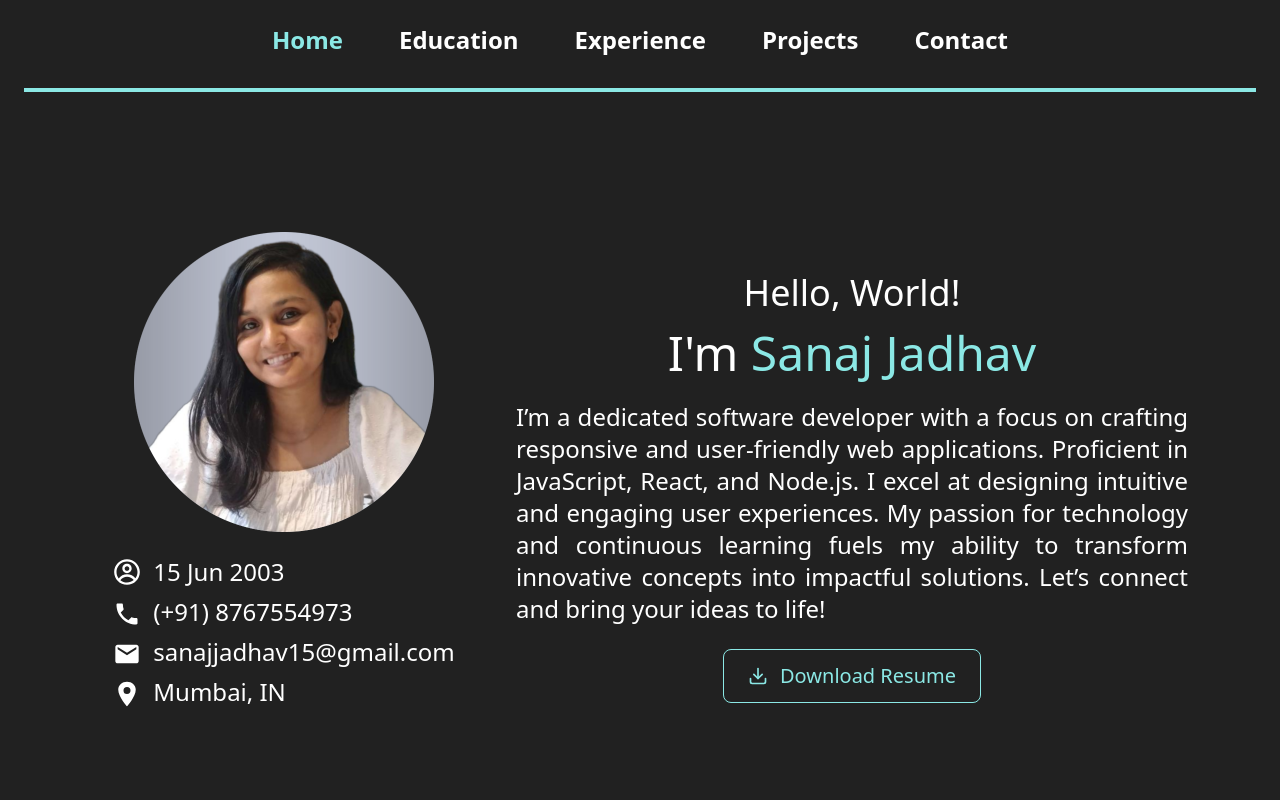
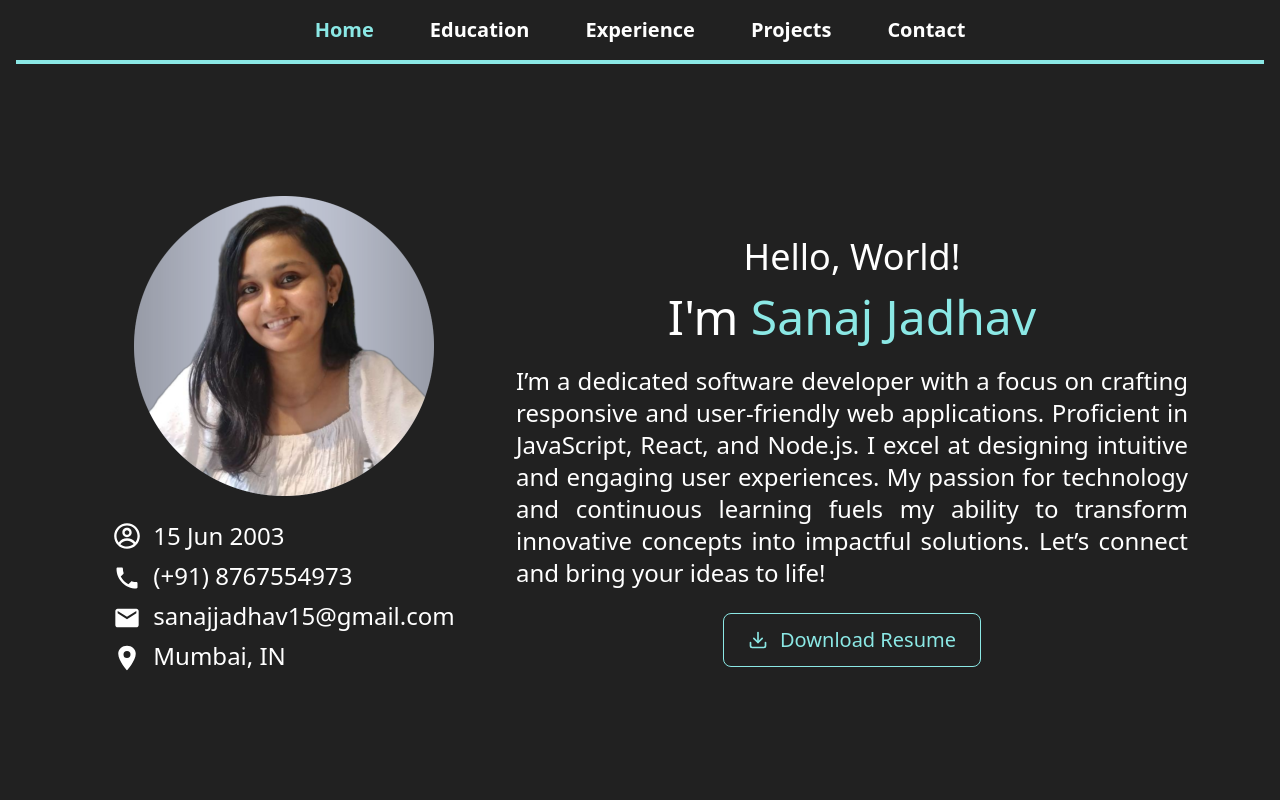
Before and after one commit to sanajjadhav15/Portfolio, a React (Create React App) app: page / in a window 1280 px wide. Shown: the top 800 px of the page. Built offline with nearby package versions, Linux system fonts and the light colour scheme.

Commit message:
header changes

```diff
--- a/src/components/Header.js
+++ b/src/components/Header.js
@@ -12,12 +12,12 @@ function Header() {
 
   const getLinkClass = (path) => {
     return location.pathname === path
-      ? "text-2xl font-bold text-accent"
-      : "text-2xl font-bold text-white hover:text-accent";
+      ? "text-xl font-bold text-accent"
+      : "text-xl font-bold text-white hover:text-accent";
   };
 
   return (
-    <header className="bg-primary p-6 shadow-lg mb-0">
+    <header className=" w-full bg-primary p-4 shadow-lg">
       <div className="container mx-auto flex justify-between items-center">
         <h1 className="text-4xl font-bold text-accent md:hidden tracking-wide">
           Sanaj Jadhav
@@ -113,7 +113,7 @@ function Header() {
           </ul>
         </nav>
       )}
-      <div className="w-full h-1 bg-accent mt-8"></div>
+      <div className="w-full h-1 bg-accent mt-4"></div>
     </header>
   );
 }
```
